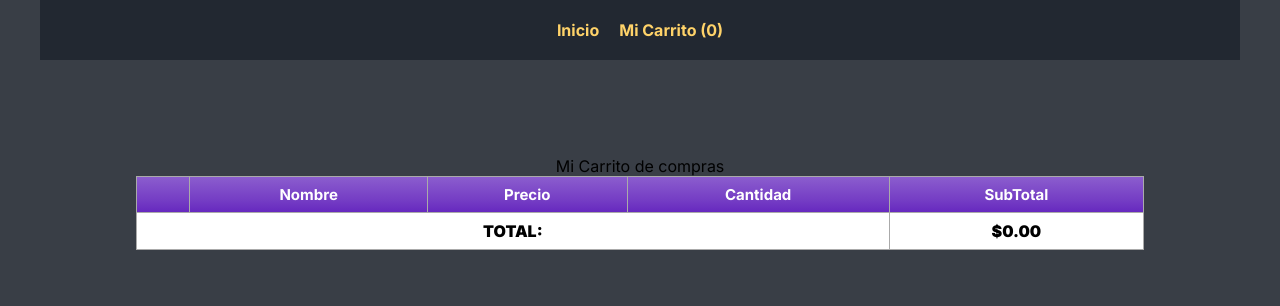
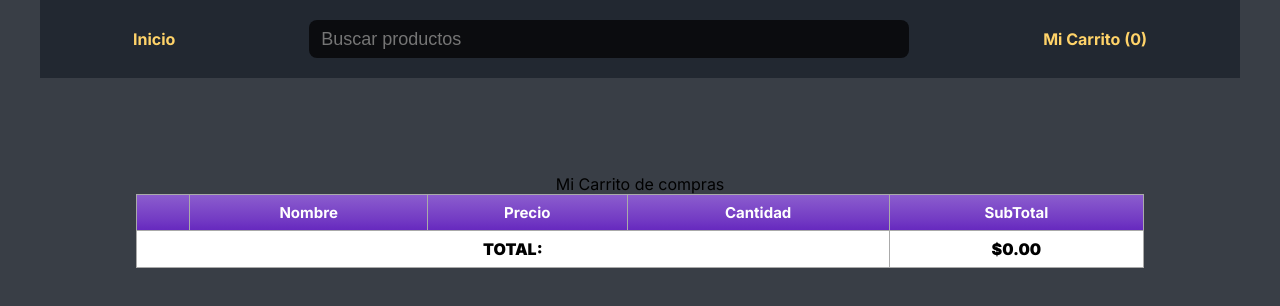
Before and after one commit to patrgon/shoppingCart-app, a Next.js app: page /shoppingCart in a window 1280 px wide. Shown: the top 306 px of the page. Built offline with nearby package versions, Linux system fonts and the light colour scheme.

Commit message:
add image to products and a search bar to header

```diff
--- a/src/app/components/cartList/CartList.jsx
+++ b/src/app/components/cartList/CartList.jsx
@@ -27,7 +27,7 @@ export default function CartList() {
                 className={styles.table_remove}
                 onClick={() => dispatch(remove(item.id))}
               >
-                {item.id}
+                X
               </button>
             </td>
             <td>{item.title}</td>
--- a/src/app/components/header/Header.jsx
+++ b/src/app/components/header/Header.jsx
@@ -15,6 +15,7 @@ export default function Header() {
           <li>
             <Link href="/">Inicio</Link>
           </li>
+          <input type="text" className={styles.searchBar} placeholder="Buscar productos"/>
           <li>
             <Link href="/shoppingCart">Mi Carrito (<span>{items.length}</span>)</Link>
 
--- a/src/app/components/header/Header.module.css
+++ b/src/app/components/header/Header.module.css
@@ -1,8 +1,6 @@
 .header {
     background-color: #222831;
     padding: 20px;
-    display: flex;
-    align-items: center;
   }
 
   .header_logo {
@@ -11,22 +9,23 @@
   }
 
   .navigation {
-    margin: auto;
     color: #FFD369;
     font-size: 16px;
     font-weight: 700;
+
   }
 
   .navigation_list {
     display: flex;
-    justify-content: center;
+    justify-content: space-around;
     list-style: none;
     padding: 0;
     margin: auto;
+    align-items: center;
   }
 
   .navigation_list li {
-    margin: 0 10px;
+    margin: 0 12px;
     list-style: none;
   }
 
@@ -37,3 +36,16 @@
   .icon_shoppingCart {
     height: 32px;
   }
+
+  .searchBar {
+    height: 38px;
+    width: 600px;
+    padding: 12px;
+    border-radius: 8px;
+    border-style: initial;
+    border-width: 1px solid #0f1216;
+    outline: none;
+    font-size: 18px;
+    background-color: #0b0c0f;
+    color: #cccc;
+  }
--- a/src/app/components/product/Product.jsx
+++ b/src/app/components/product/Product.jsx
@@ -7,7 +7,7 @@ import styles from "./Product.module.css";
 
 export default function Product({ product }) {
 
-  const { id, title, price, description } = product;
+  const { id, title, price, description, image } = product;
   const dispatch = useDispatch();
 
   const addProduct = (product) => {
@@ -19,6 +19,9 @@ export default function Product({ product }) {
     <article className={styles.product}>
       <div className={styles.product_title}>
         <p>{title} </p>
+      </div>
+      <div className={styles.image}>
+        <img src={image} className={styles.product_image}/>
       </div>
 
       <p className={styles.product_price}>${price}</p>
--- a/src/app/components/productList/ProductList.module.css
+++ b/src/app/components/productList/ProductList.module.css
@@ -2,4 +2,5 @@
     display: flex;
     flex-wrap: wrap;
     gap: 18px;
+    justify-content: center;
 }
--- a/src/app/page.js
+++ b/src/app/page.js
@@ -4,7 +4,6 @@ import ProductList from './components/productList/ProductList'
 export default function Home() {
   return (
     <main className={styles.main}>
-      Store App
       <ProductList/>
     </main>
   )
--- a/src/redux/features/product/thunks.js
+++ b/src/redux/features/product/thunks.js
@@ -1,7 +1,7 @@
 import { createAsyncThunk } from "@reduxjs/toolkit";
 
 export const fetchProducts = createAsyncThunk("product/fetch", async (_, { rejectWithValue }) => {
-    return fetch("https://fakestoreapi.com/products?limit=5")
+    return fetch("https://fakestoreapi.com/products?limit=6")
       .then((response) => response.json())
       .then((data) => {return data})
       .catch(function (error) {
```
Also changed, not shown: src/app/components/product/Product.module.css (+17 -1 lines).
